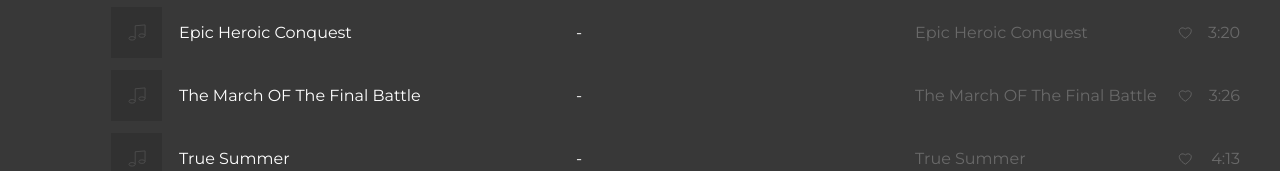
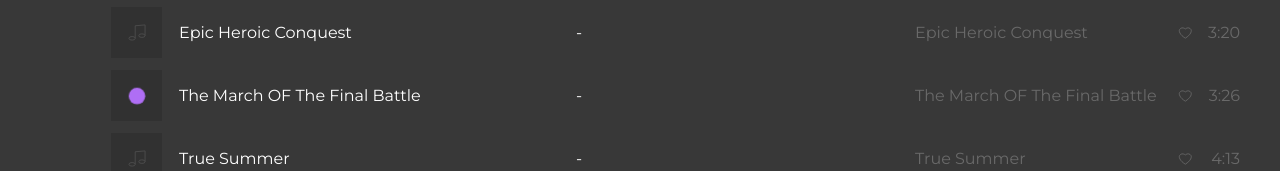
Before and after one commit to natalielogi/skypro-music, a Next.js app: page / in a window 1280 px wide. Both pictures are taken after a click on the element 675 px from the left and 399 px from the top of the page. Shown: the part 304-475 px from the top of the page. Built offline with nearby package versions, Linux system fonts and the light colour scheme.

Commit message:
добвлена фиолетовая точка

```diff
--- a/src/components/centerblock/centerblock.module.css
+++ b/src/components/centerblock/centerblock.module.css
@@ -207,3 +207,30 @@
   text-align: right;
   color: #696969;
 }
+
+.track__dot {
+  display: inline-block;
+  width: 16px;
+  height: 16px;
+  border-radius: 8px;
+  background: rgb(182, 114, 255);
+}
+
+.pulsing {
+  animation: pulse 1s infinite;
+}
+
+@keyframes pulse {
+  0% {
+    transform: scale(1);
+    opacity: 1;
+  }
+  50% {
+    transform: scale(1.3);
+    opacity: 0.6;
+  }
+  100% {
+    transform: scale(1);
+    opacity: 1;
+  }
+}
--- a/src/components/centerblock/trackitem.tsx
+++ b/src/components/centerblock/trackitem.tsx
@@ -6,6 +6,7 @@ import { formatDuration } from '@/utils/format';
 import { useAppDispatch, useAppSelector } from '@/store/store';
 import { setCurrentTrack, setIsPlaying } from '@/store/features/trackSlice';
 import { TrackType } from '@/sharedTypes/types';
+import cn from 'classnames';
 
 type TrackProps = TrackType & {
   withSpan?: boolean;
@@ -21,6 +22,7 @@ export default function TrackItem({
 }: TrackProps) {
   const dispatch = useAppDispatch();
   const currentTrack = useAppSelector((state) => state.tracks.currentTrack);
+  const isPlaying = useAppSelector((state) => state.tracks.isPlaying);
 
   const isActive = currentTrack?.id === id;
 
@@ -36,14 +38,21 @@ export default function TrackItem({
       <div className={styles.playlist__track}>
         <div className={styles.track__title}>
           <div className={styles.track__titleImage}>
-            <svg className={styles.track__titleSvg}>
-              <use xlinkHref="/img/icon/sprite.svg#icon-note"></use>
-            </svg>
+            {isActive ? (
+              <span
+                className={cn(styles.track__dot, {
+                  [styles.pulsing]: isPlaying,
+                })}
+              />
+            ) : (
+              <svg className={styles.track__titleSvg}>
+                <use xlinkHref="/img/icon/sprite.svg#icon-note"></use>
+              </svg>
+            )}
           </div>
           <div className="track__title-text">
             <Link className={styles.track__titleLink} href="">
-              {title}{' '}
-              {isActive && <span className={styles.track__titleSpan}></span>}
+              {title}
             </Link>
           </div>
         </div>
```
